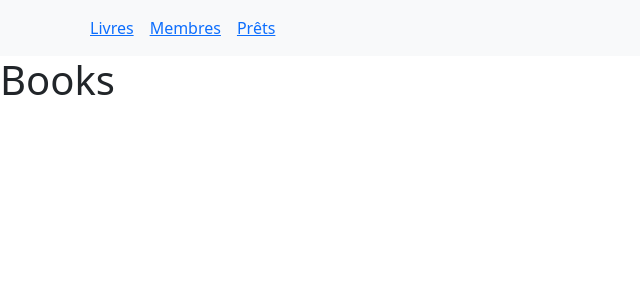
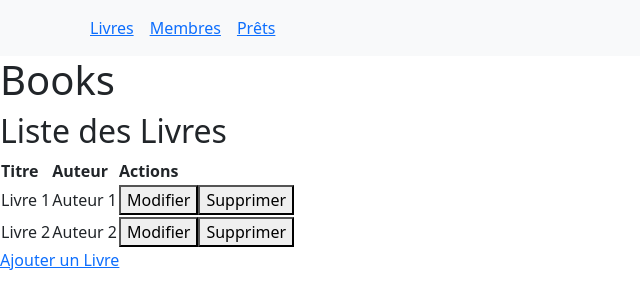
Before and after one commit to Ousmanly/GestionDeBibliotheque, a Vue app in the folder vue-gestion-bibliotheque/: page /books in a window 1280 px wide. Shown: the top 308 px of the page, without its empty margins (0-640 px from the left). Built offline with nearby package versions, Linux system fonts and the light colour scheme.

Commit message:
added components

```diff
--- /dev/null
+++ b/vue-gestion-bibliotheque/src/components/AjoutVue.vue
@@ -0,0 +1,30 @@
+<template>
+  <div>
+    <h2>Ajouter un Livre</h2>
+    <form @submit.prevent="addBook">
+      <label for="title">Titre :</label>
+      <input v-model="title" id="title" required />
+
+      <label for="author">Auteur :</label>
+      <input v-model="author" id="author" required />
+
+      <button type="submit">Ajouter</button>
+    </form>
+  </div>
+</template>
+
+<script setup>
+import { ref } from 'vue';
+import { useRouter } from 'vue-router';
+import { books } from './ListeVue.vue'; // Importez la liste des livres
+
+const title = ref('');
+const author = ref('');
+
+const router = useRouter();
+
+function addBook() {
+  books.value.push({ title: title.value, author: author.value });
+  router.push('/books'); // Redirection vers la liste des livres
+}
+</script>
--- /dev/null
+++ b/vue-gestion-bibliotheque/src/components/ListeVue.vue
@@ -0,0 +1,48 @@
+<template>
+    <div>
+      <h2>Liste des Livres</h2>
+      <table>
+        <thead>
+          <tr>
+            <th>Titre</th>
+            <th>Auteur</th>
+            <th>Actions</th>
+          </tr>
+        </thead>
+        <tbody>
+          <tr v-for="(book, index) in books" :key="index">
+            <td>{{ book.title }}</td>
+            <td>{{ book.author }}</td>
+            <td>
+              <button @click="editBook(index)">Modifier</button>
+              <button @click="deleteBook(index)">Supprimer</button>
+            </td>
+          </tr>
+        </tbody>
+      </table>
+      <router-link to="/books/add">Ajouter un Livre</router-link>
+      <!-- <AjoutVue/> -->
+    </div>
+
+  </template>
+
+  <script setup>
+//   import AjoutVue from '@/components/AjoutVue.vue';
+  import { ref } from 'vue';
+  import { useRouter } from 'vue-router';
+
+  const books = ref([
+    { title: 'Livre 1', author: 'Auteur 1' },
+    { title: 'Livre 2', author: 'Auteur 2' },
+  ]);
+
+  const router = useRouter();
+
+  function deleteBook(index) {
+    books.value.splice(index, 1);
+  }
+
+  function editBook(index) {
+    router.push({ name: 'edit-book', params: { index } });
+  }
+  </script>
--- /dev/null
+++ b/vue-gestion-bibliotheque/src/components/ModifierVue.vue
@@ -0,0 +1,32 @@
+<template>
+  <div>
+    <h2>Modifier le Livre</h2>
+    <form @submit.prevent="updateBook">
+      <label for="title">Titre :</label>
+      <input v-model="title" id="title" required />
+
+      <label for="author">Auteur :</label>
+      <input v-model="author" id="author" required />
+
+      <button type="submit">Enregistrer</button>
+    </form>
+  </div>
+</template>
+
+<script setup>
+import { ref } from 'vue';
+import { useRouter, useRoute } from 'vue-router';
+import { books } from './ListeVue.vue'; // Importez la liste des livres
+
+const router = useRouter();
+const route = useRoute();
+
+const index = route.params.index;
+const title = ref(books.value[index].title);
+const author = ref(books.value[index].author);
+
+function updateBook() {
+  books.value[index] = { title: title.value, author: author.value };
+  router.push('/books'); // Redirection vers la liste des livres
+}
+</script>
--- a/vue-gestion-bibliotheque/src/views/BooksView.vue
+++ b/vue-gestion-bibliotheque/src/views/BooksView.vue
@@ -1,10 +1,20 @@
 <template>
   <div>
     <h1>Books</h1>
+    <ListeVue/>
+    <!-- <AjoutVue/> -->
+    <!-- <ModifierVue/> -->
     <!-- Ajouter, Lister, Voir, Mettre à jour, Supprimer des livres -->
   </div>
 </template>
 
 <script setup>
+import ListeVue from '@/components/ListeVue.vue';
+
+// import AjoutVue from '@/components/AjoutVue.vue';
+// import ModifierVue from '@/components/ModifierVue.vue';
+
+
+
 // Logic for Books View
 </script>
```
Also changed, not shown: vue-gestion-bibliotheque/src/components/HelloWorld.vue (deleted, +0 -10 lines), vue-gestion-bibliotheque/src/router/index.js (+5 -3 lines).
